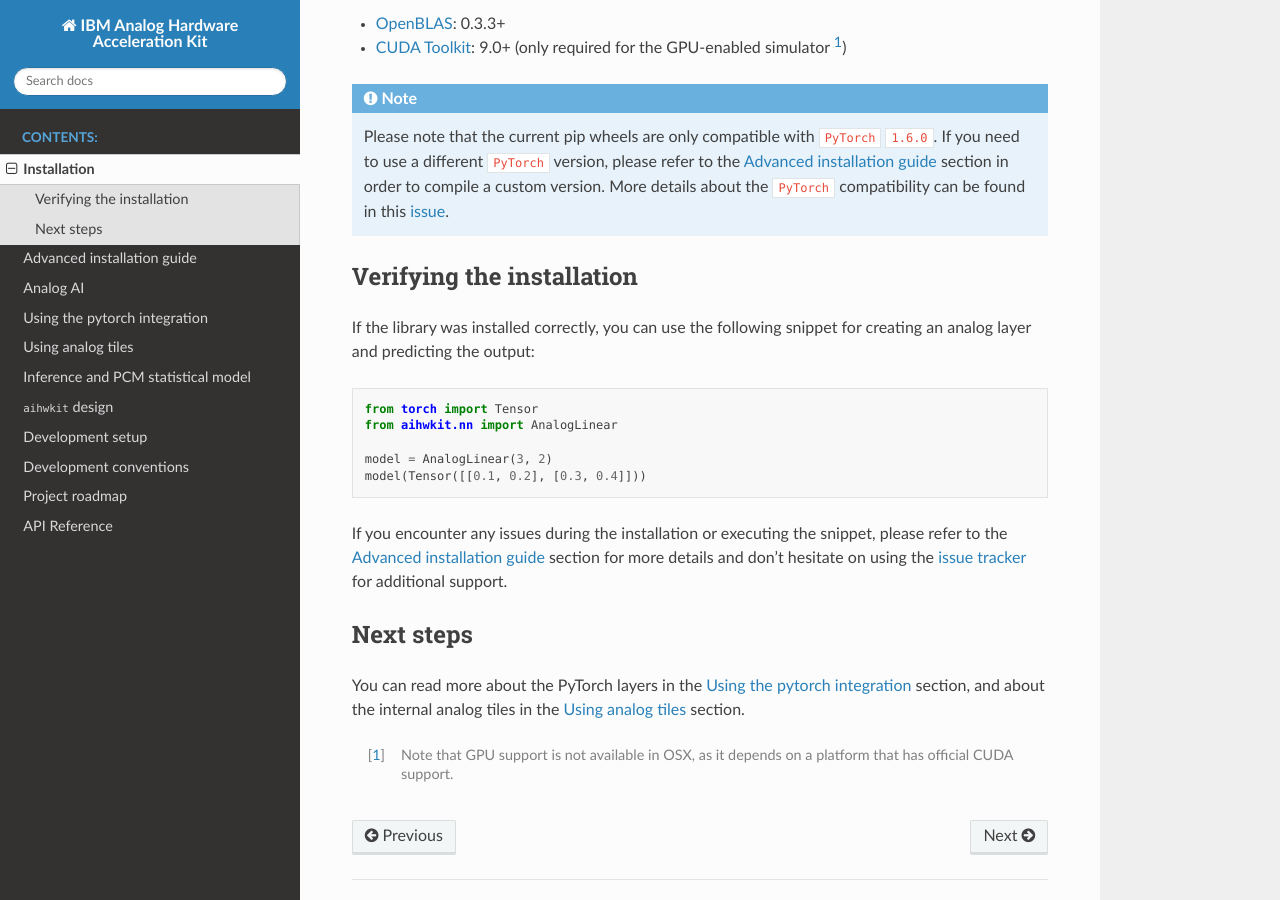
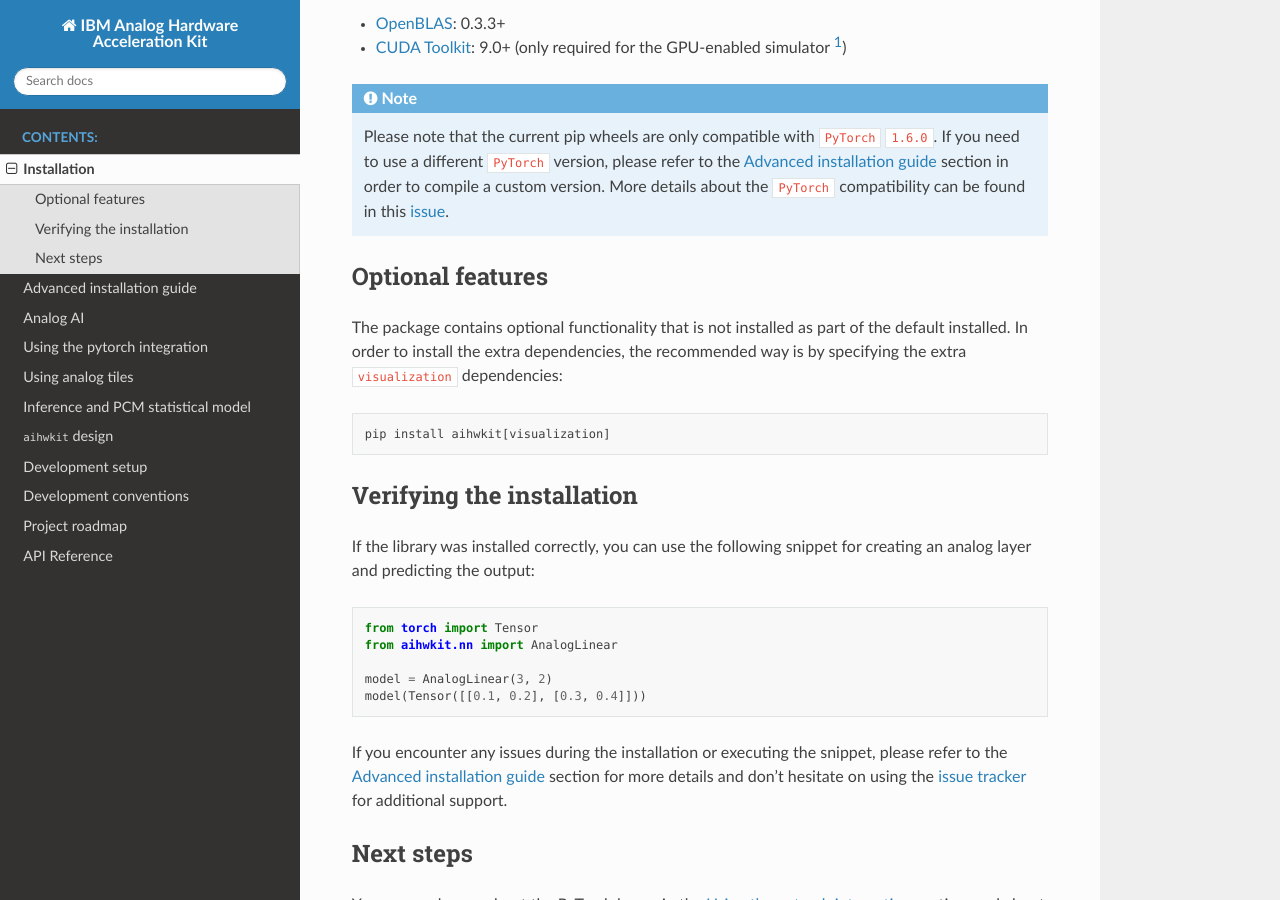
Before and after one commit to IBM/aihwkit, a Sphinx documentation site: the page built from docs/source/install.rst, in a window 1280 px wide and 900 px high, scrolled down 532 px. Built offline with Sphinx 7.4.7 and the Read the Docs theme 2.0.0, drawn with Linux system fonts in a browser that asks for light colours.

Commit message:
Add visualization info

```diff
--- a/docs/source/install.rst
+++ b/docs/source/install.rst
@@ -27,6 +27,15 @@
     refer to the :doc:`advanced_install` section in order to compile a custom
     version. More details about the ``PyTorch`` compatibility can be found in
     this `issue`_.
+
+Optional features
+-----------------
+
+The package contains optional functionality that is not installed as part of
+the default installed. In order to install the extra dependencies, the
+recommended way is by specifying the extra ``visualization`` dependencies::
+
+    pip install aihwkit[visualization]
 
 Verifying the installation
 --------------------------
```
Also changed, not shown: 1 other file.
